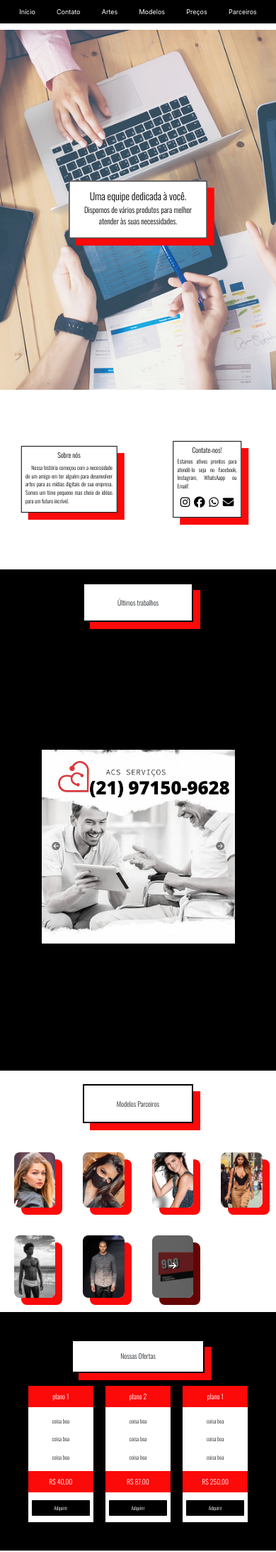
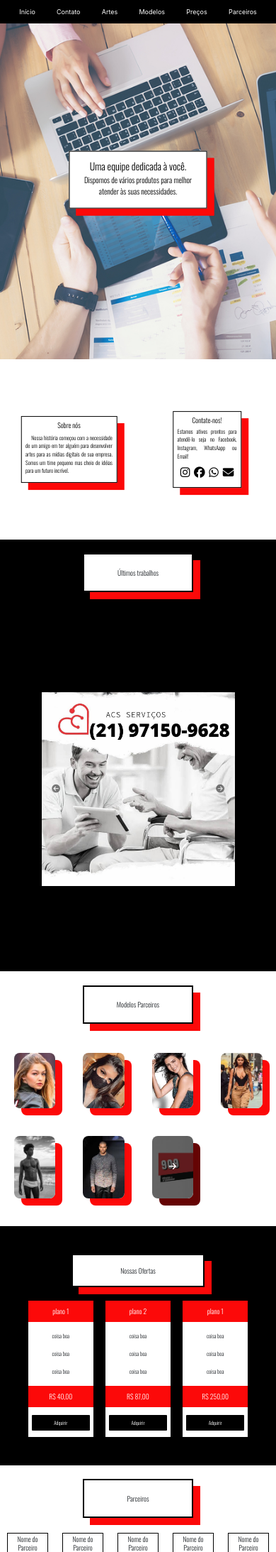
Before and after one commit to ividalll666/909, a PHP site: page / in a window 390 px wide. Shown: the top 2186 px of the page at 71% size. Run offline with PHP 8.4, Linux system fonts and the light colour scheme; some libraries are stand-ins or nearby versions.

Commit message:
Add files via upload

```diff
--- a/SASS/main.sass
+++ b/SASS/main.sass
@@ -157,17 +157,17 @@ body
             display: flex
             width: 100%
             flex-wrap: wrap
-            margin-bottom: 10%
             justify-content: center
             margin-bottom: 5%
             background: black
-            padding: 5% 0 5% 0
 
             #trabalhos-titulo
                 width: 100%
                 text-align: center
                 display: flex
                 justify-content: center
+                margin-top: 5%
+                margin-bottom: 5%
 
                 h1
                     padding: 5%
@@ -177,16 +177,16 @@ body
                     box-shadow: 10px 10px 0px $color-one
                     font-family: 'Oswald', sans-serif
 
-
             #container-carousel
                 width: 70%
-                margin-top: 5%
+                margin-bottom: 5%
 
                 #trabalhos-carousel
                     .carousel-inner
                         .carousel-item
                             width: 100%
                             height: 70vh
+                            overflow: hidden
 
                             img
                                 object-fit: contain
@@ -369,7 +369,14 @@ body
             #propaganda-parceria
                 margin-top: 10%
 
-@media ( max-width: 600px )
+@media (max-width: 800px )
+    #container-trabalhos
+        #container-carousel
+            margin-bottom: -3% !important
+            margin-top: -3% !important
+
+
+@media ( max-width: 540px )
 
     html:root
         font-size: 1vw
@@ -379,13 +386,17 @@ body
 
     #container-conteudo
         #container-home
-            margin-top: 5vh !important
+            margin-top: 0vh !important
 
         #container-info
             height: 30vh !important
 
         #container-trabalhos
+            #trabalhos-titulo
             #container-carousel
+                margin-bottom: -10% !important
+                margin-top: -10% !important
+
                 #trabalhos-carousel
                     .carousel-control-prev
                         .fas
--- a/css/main.css
+++ b/css/main.css
@@ -193,13 +193,11 @@ body #container-conteudo #container-trabalhos {
   width: 100%;
   -ms-flex-wrap: wrap;
       flex-wrap: wrap;
-  margin-bottom: 10%;
   -webkit-box-pack: center;
       -ms-flex-pack: center;
           justify-content: center;
   margin-bottom: 5%;
   background: black;
-  padding: 5% 0 5% 0;
 }
 
 body #container-conteudo #container-trabalhos #trabalhos-titulo {
@@ -211,6 +209,8 @@ body #container-conteudo #container-trabalhos #trabalhos-titulo {
   -webkit-box-pack: center;
       -ms-flex-pack: center;
           justify-content: center;
+  margin-top: 5%;
+  margin-bottom: 5%;
 }
 
 body #container-conteudo #container-trabalhos #trabalhos-titulo h1 {
@@ -225,12 +225,13 @@ body #container-conteudo #container-trabalhos #trabalhos-titulo h1 {
 
 body #container-conteudo #container-trabalhos #container-carousel {
   width: 70%;
-  margin-top: 5%;
+  margin-bottom: 5%;
 }
 
 body #container-conteudo #container-trabalhos #container-carousel #trabalhos-carousel .carousel-inner .carousel-item {
   width: 100%;
   height: 70vh;
+  overflow: hidden;
 }
 
 body #container-conteudo #container-trabalhos #container-carousel #trabalhos-carousel .carousel-inner .carousel-item img {
@@ -467,7 +468,14 @@ body #container-conteudo footer #propaganda-parceria {
   margin-top: 10%;
 }
 
-@media (max-width: 600px) {
+@media (max-width: 800px) {
+  #container-trabalhos #container-carousel {
+    margin-bottom: -3% !important;
+    margin-top: -3% !important;
+  }
+}
+
+@media (max-width: 540px) {
   html:root {
     font-size: 1vw;
   }
@@ -475,10 +483,14 @@ body #container-conteudo footer #propaganda-parceria {
     font-size: 2.3rem;
   }
   #container-conteudo #container-home {
-    margin-top: 5vh !important;
+    margin-top: 0vh !important;
   }
   #container-conteudo #container-info {
     height: 30vh !important;
+  }
+  #container-conteudo #container-trabalhos #container-carousel {
+    margin-bottom: -10% !important;
+    margin-top: -10% !important;
   }
   #container-conteudo #container-trabalhos #container-carousel #trabalhos-carousel .carousel-control-prev .fas {
     color: black !important;
--- a/home.html
+++ b/home.html
@@ -105,7 +105,7 @@
                     <div class="carousel-inner">
 
                         <div class="carousel-item active">
-                            <img class="d-block w-100" src="imagens/artes/arte1.jpeg" alt="First slide">
+                            <img class="d-block" src="imagens/artes/arte1.jpeg" alt="First slide">
                             <div class="carousel-caption d-none d-md-block">
                                 <h5> Nome nome nome <br> <br> legenda legenda legenda</h5>
 
@@ -113,14 +113,38 @@
                         </div>
 
                         <div class="carousel-item">
-                            <img class="d-block w-100" src="imagens/artes/arte2.jpg" alt="Second slide">
+                            <img class="d-block" src="imagens/artes/arte4.jpg" alt="First slide">
+                            <div class="carousel-caption d-none d-md-block">
+                                <h5> Nome nome nome <br> <br> legenda legenda legenda</h5>
+
+                            </div>
+                        </div>
+
+                        <div class="carousel-item">
+                            <img class="d-block" src="imagens/artes/arte5.jpg" alt="First slide">
+                            <div class="carousel-caption d-none d-md-block">
+                                <h5> Nome nome nome <br> <br> legenda legenda legenda</h5>
+
+                            </div>
+                        </div>
+
+                        <div class="carousel-item">
+                            <img class="d-block" src="imagens/artes/arte6.jpg" alt="First slide">
+                            <div class="carousel-caption d-none d-md-block">
+                                <h5> Nome nome nome <br> <br> legenda legenda legenda</h5>
+
+                            </div>
+                        </div>
+
+                        <div class="carousel-item">
+                            <img class="d-block" src="imagens/artes/arte2.jpg" alt="Second slide">
                             <div class="carousel-caption d-none d-md-block">
                                 <h5> Nome nome nome <br> legenda legenda legenda</h5>
                             </div>
                         </div>
 
                         <div class="carousel-item">
-                            <img class="d-block w-100" src="imagens/artes/arte3.jpg" alt="Third slide">
+                            <img class="d-block" src="imagens/artes/arte3.jpg" alt="Third slide">
                             <div class="carousel-caption d-none d-md-block">
                                 <h5> Nome nome nome <br> legenda legenda legenda</h5>
                             </div>
@@ -143,7 +167,7 @@
 
         </section>
 
-        <section class="trabalho" id="modelos-container">
+        <section id="modelos-container" style="margin-bottom: 5%;">
 
             <div id="modelos-titulo">
                 <h1> Modelos Parceiros </h1>
```
Also changed, not shown: 1 other file.
